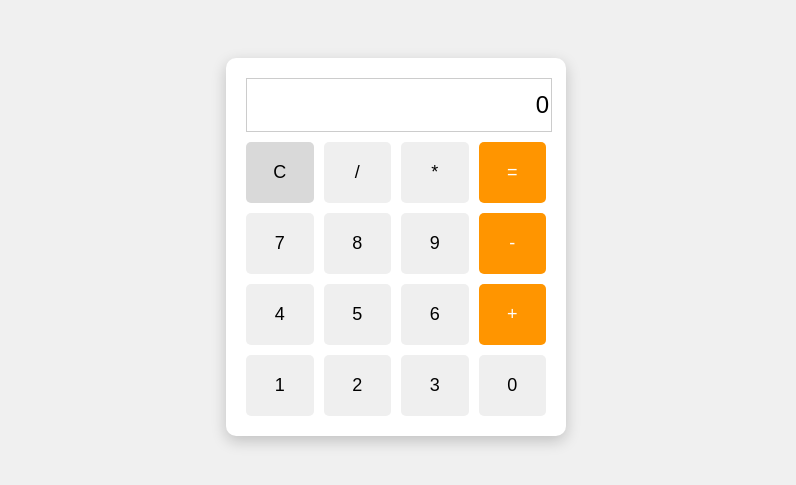
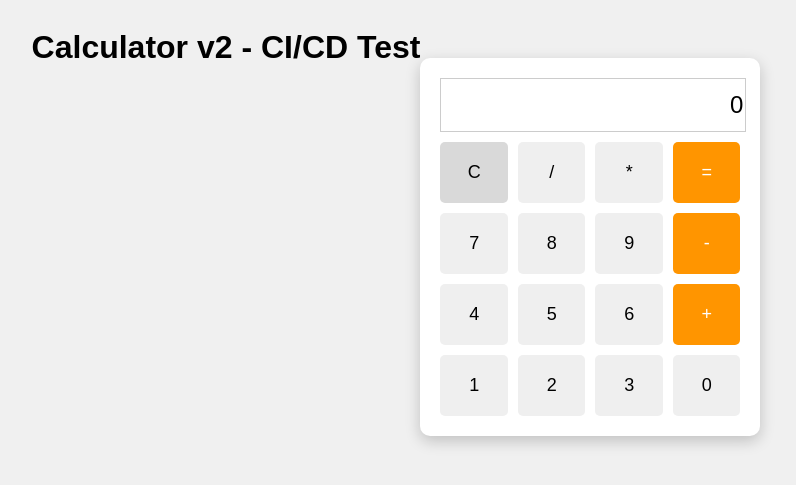
Before and after one commit to Ngalay-dev/team5-CA2, a Flask app: page / in a window 1280 px wide. Shown: the top 485 px of the page, without its empty margins (244-1040 px from the left). Run offline with Flask 3, Linux system fonts and the light colour scheme.

Commit message:
Test CI/CD full flow

```diff
--- a/templates/index.html
+++ b/templates/index.html
@@ -1,6 +1,7 @@
 <!DOCTYPE html>
 <html>
 <head>
+    <h1> Calculator v2 - CI/CD Test</h1>
     <title>Flask Calculator</title>
     <style>
         body { font-family: Arial; display: flex; justify-content: center; background: #f0f0f0; }
```
